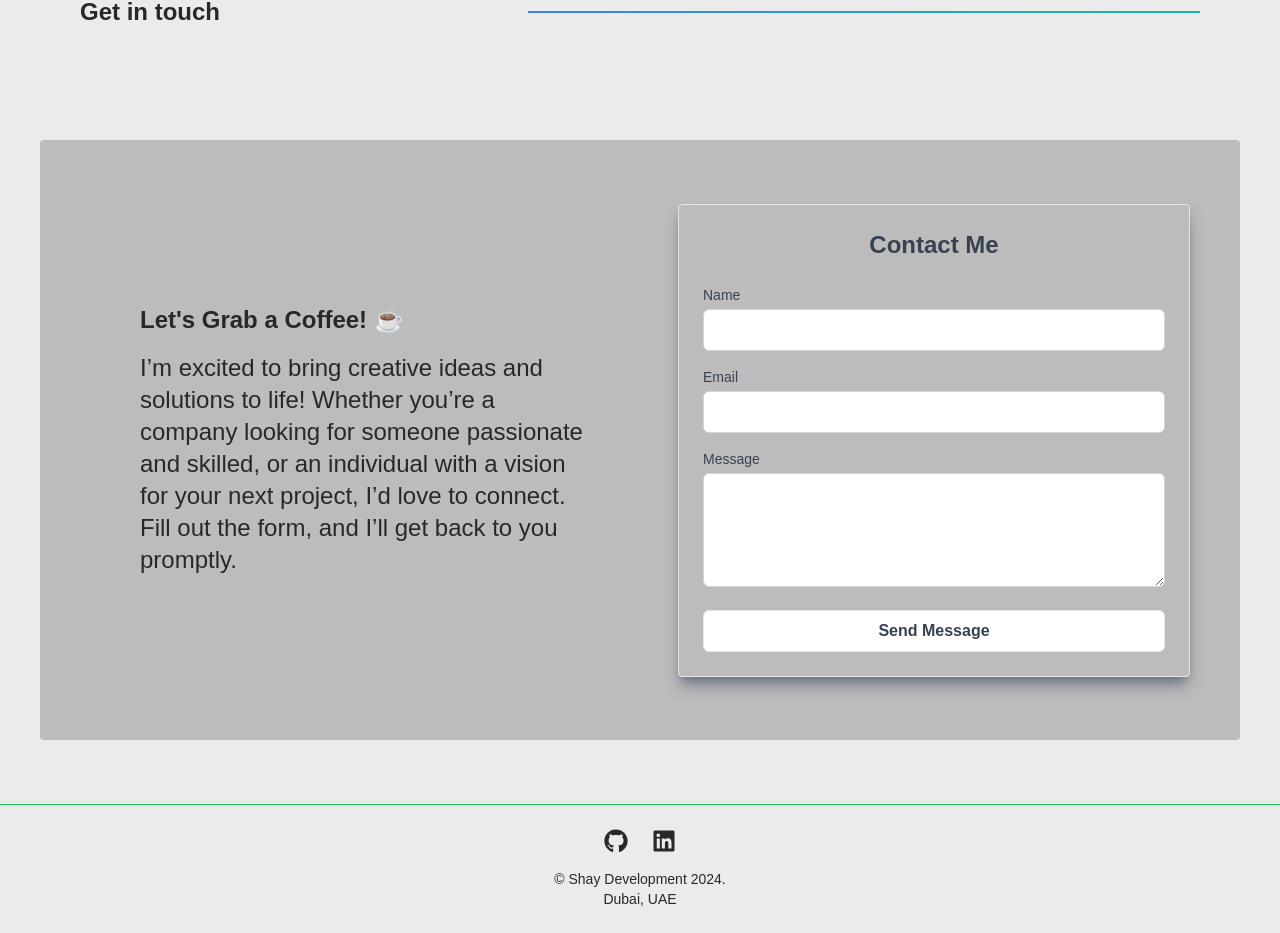
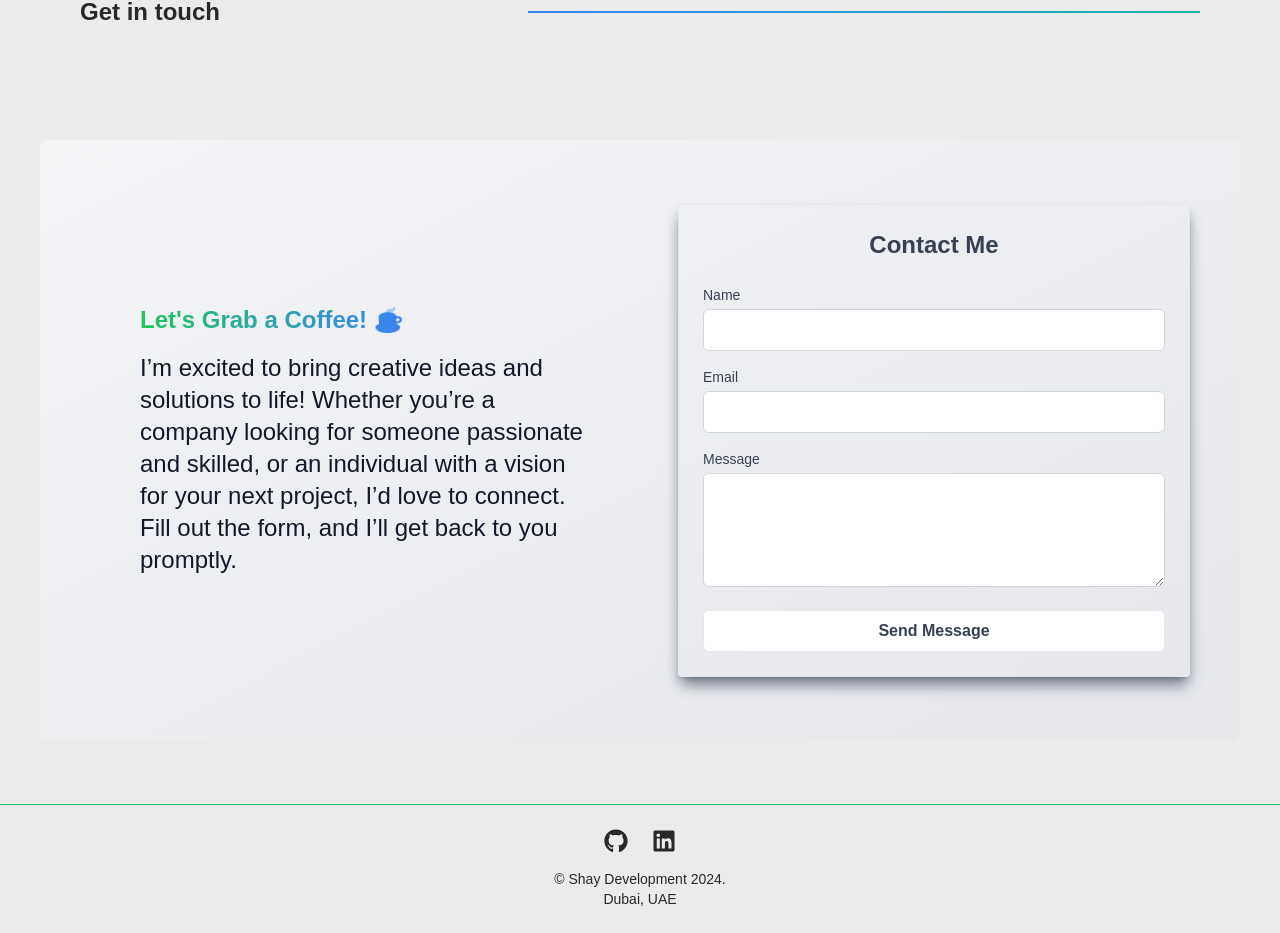
Before and after one commit to shay122990/next-portfolio, a Next.js app: page / in a window 1280 px wide. Shown: the part 4153-5086 px from the top of the page. Built offline with nearby package versions, Linux system fonts and the light colour scheme; a web font is replaced by a local one.

Commit message:
Contact - style: updated g and text

```diff
--- a/src/app/components/contact/Contact.tsx
+++ b/src/app/components/contact/Contact.tsx
@@ -5,10 +5,12 @@ export default function Contact() {
   return (
     <section className="w-full lg:px-10 px-4 mb-12">
       <Divider text="Get in touch" id="contact" />
-      <div className="grid grid-cols-1 md:grid-cols-2 lg:grid-cols-2 justify-center items-center min-h-[600px] bg-black bg-opacity-20 rounded gap-4 py-5 px-5">
+      <div className="grid grid-cols-1 md:grid-cols-2 lg:grid-cols-2 justify-center items-center min-h-[600px] bg-gradient-to-br from-gray-100 to-gray-200 dark:from-[#111] dark:to-[#333] bg-opacity-40 rounded-lg gap-4 py-5 px-5">
         <div className="lg:text-2xl flex flex-col lg:pl-20 justify-center items-center md:items-start md:text-left text-center">
-          <h2 className="font-semibold mb-4 max-w-md">Let&apos;s Grab a Coffee! ☕️</h2>
-          <p className="dark:text-green-400 max-w-md">
+          <h2 className="font-semibold mb-4 max-w-md text-transparent bg-clip-text bg-gradient-to-r from-green-500 to-blue-500 dark:from-green-400 dark:to-blue-400 hover:underline hover:decoration-2 hover:decoration-green-500 dark:hover:decoration-green-400">
+            Let&apos;s Grab a Coffee! ☕️
+          </h2>
+                    <p className="max-w-md text-gray-900 dark:text-gray-200 font-medium hover:text-blue-500 dark:hover:text-green-400 transition-colors duration-300">
             I’m excited to bring creative ideas and solutions to life! Whether you’re a company looking for someone passionate and skilled, or an individual with a vision for your next project, I’d love to connect.
             <br /> Fill out the form, and I’ll get back to you promptly.
           </p>
```
